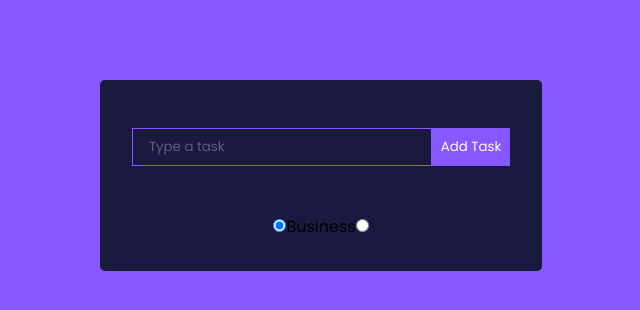
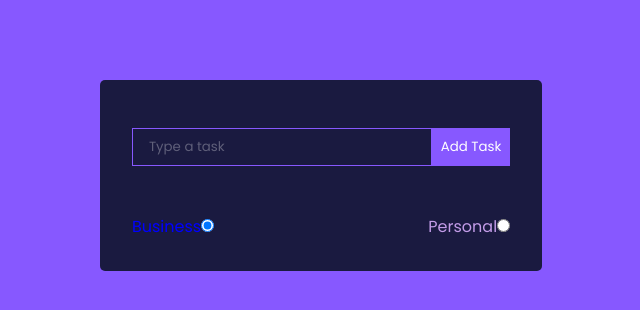
Before and after one commit to Gulzatko/github.com-Gulzatko-neobis-front-todoList-react, a React (Create React App) app: page / in a window 1280 px wide. Shown: the top 310 px of the page, without its empty margins (319-959 px from the left). Built offline with nearby package versions, Linux system fonts and the light colour scheme.

Commit message:
fixing the categories

```diff
--- a/src/components/Category.css
+++ b/src/components/Category.css
@@ -1,4 +1,10 @@
-.business{
-    border: 1px solid red;
-    color: red;
+
+.categories{
+    display: flex;
+    justify-content: space-between;
+    align-items: center;
+    color: rgb(195, 156, 232);
 }
+.business input[type=radio] {
+ background: red;
+}
--- a/src/components/Category.js
+++ b/src/components/Category.js
@@ -2,29 +2,20 @@ import React, { useState } from 'react';
 import './Category.css';
 
 export const Category=({selectCategory})=> {
-  const [ category, setCategory] = useState([]);
 
-   const handleCategory =(e)=>{
-    e.preventDefault();
-    if(e.target.value = "Business"){
-      setCategory({category:business})
-    } else if (e.target.value = "Personal"){
-       setCategory({category:personal})
-    }
-     else {
-      return
-     }
-  }
+
+
 
   return (
-    <div onClick={handleCategory}>
-        <div >
-
-          <input  type="radio" value="Business" className ="business" checked/>
-          <label for="Business">Business</label>
-
+    <div className ="categories">
+        <div className ="business">
+        <label for="Business">Business</label>
+          <input  type="radio" value="Business" className="" checked/>
+          </div>
+          <div>
+          <label for="Personal">Personal</label>
           <input type="radio" value="Personal" className = "personal"/>
-         </div>
+          </div>
       </div>
   )
 }
--- a/src/components/Todo.js
+++ b/src/components/Todo.js
@@ -4,10 +4,10 @@ import { FontAwesomeIcon } from '@fortawesome/react-fontawesome';
 import{faPenToSquare} from "@fortawesome/free-solid-svg-icons";
 import {faTrash} from "@fortawesome/free-solid-svg-icons";
 
-export const Todo = ({task, toggleComplete,deleteTodo, editTodo, categories}) => {
+export const Todo = ({task, toggleComplete,deleteTodo, editTodo }) => {
   return (
     <div className="Todo">
-       <input type="radio" className={`${categories.business ? "business": "personal"}`}/>
+
       <p onClick={()=>toggleComplete(task.id)} className ={`${task.completed ? "completed": ""}`}>{task.task}</p>
        <div>
           <FontAwesomeIcon icon={faPenToSquare} onClick={()=>editTodo(task.id)}/>
--- a/src/components/TodoWrapper.js
+++ b/src/components/TodoWrapper.js
@@ -42,13 +42,11 @@ export const TodoWrapper = () => {
     setTodos(todos.map(todo => todo.id ===id ? {...todo, task, isEditing:!todo.isEditing} :todo))
    }
 
-   const selectCategory =(category)=>{
-      category.business ? { categories:business}:{categories:personal}
-   }
+
   return (
     <div className="todoWrapper">
         <TodoForm  addTodo={addTodo} />
-         <Category selectCategory={selectCategory}/>
+         <Category />
 
 
         {todos.map((todo)=>
```
